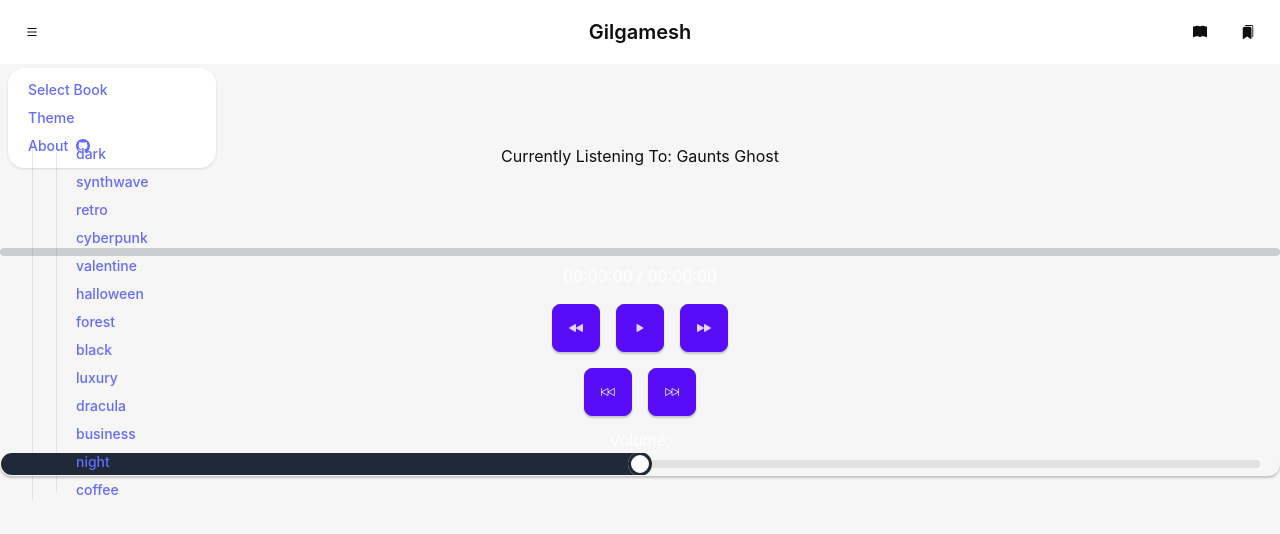
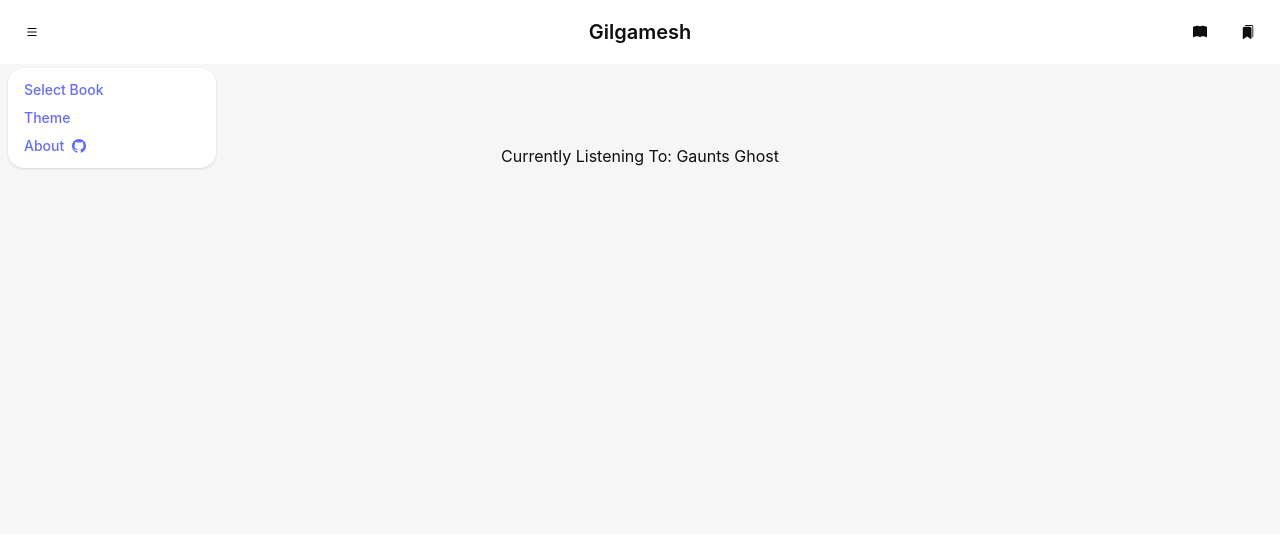
Before and after one commit to Dav-Sc/gilgamesh-tauri, a React (Vite) app: page / in a window 1280 px wide. Both pictures are taken after a click on the label 32 px from the left and 32 px from the top of the page. Shown: the top 534 px of the page. Built offline with nearby package versions, Linux system fonts and the light colour scheme.

Commit message:
Broke Theme but got file selection to work

```diff
--- a/src/App.jsx
+++ b/src/App.jsx
@@ -1,4 +1,5 @@
-import { useState } from "react";
+import React, { useState, useEffect } from "react"; // Import React here
+
 import reactLogo from "./assets/react.svg";
 import { invoke } from "@tauri-apps/api/tauri";
 // import "./App.css";
@@ -6,29 +7,43 @@
 import Navbar from "./components/Navbar";
 
 
-import audioFile from './audio/First.mp4'; // Import the MP3 file
-
+// import audioFile from './audio/First.mp4'; // Import the MP3 file
+const audioFile = '';
 const BookTitle = "Gaunts Ghost";
 
 function App() {
+  const [audioFile, setAudioFile] = useState(null);
 
+  // Function to handle the selected audio file
+  const handleAudioFileSelect = (file) => {
+    setAudioFile(file);
+    localStorage.setItem("audioFile", JSON.stringify(file));
+  };
+
+  // Retrieve the selected audio file from local storage on component mount
+  useEffect(() => {
+    const storedFile = localStorage.getItem("audioFile");
+    if (storedFile) {
+      setAudioFile(JSON.parse(storedFile));
+    }
+  }, []);
 
   return (
 
 
     <body >
-      <Navbar />
-
-
-      <div className="container" >
-
-        <h1>Currently Listening To: {BookTitle}</h1>
-
-        <AudioPlayer
-          src={audioFile}
-        />
-      </div>
-    </body>
+        <Navbar onFileSelect={handleAudioFileSelect} />
+        <div className="container" >
+          <h1>Currently Listening To: {BookTitle}</h1>
+          <input
+            type="file"
+            accept=".mp3, .mp4"
+            onChange={(e) => handleAudioFileSelect(e.target.files[0])}
+            style={{ display: 'none' }}
+          />
+          {audioFile && <AudioPlayer src={URL.createObjectURL(new Blob([audioFile], { type: audioFile.type }))} />}
+        </div>
+      </body>
 
   );
 }
--- a/src/components/AudioPlayer.jsx
+++ b/src/components/AudioPlayer.jsx
@@ -124,7 +124,7 @@
         <div className="container mx-auto text-white">
             <audio ref={audioRef} src={src}></audio>
 
-            <progress className="progress w-56 w-screen"
+            <progress className="progress w-56 w-screen secondary"
             onMouseDown={handleMouseDown}
             onMouseMove={handleMouseMove}
             onMouseUp={handleMouseUp}
--- /dev/null
+++ b/src/components/FileUploader.jsx
@@ -0,0 +1,27 @@
+import React from 'react';
+
+const FileUploader = ({ onFileSelect }) => {
+  const handleFileChange = (event) => {
+    const selectedFile = event.target.files[0];
+    if (selectedFile) {
+      onFileSelect(selectedFile);
+    }
+  };
+
+  return (
+    <div>
+      <input
+        type="file"
+        accept=".mp3, .mp4"
+        onChange={handleFileChange}
+        style={{ display: 'none' }}
+        id="fileInput"
+      />
+      <label htmlFor="fileInput" className="btn btn-primary">
+        Select File
+      </label>
+    </div>
+  );
+};
+
+export default FileUploader;
--- a/src/components/Navbar.jsx
+++ b/src/components/Navbar.jsx
@@ -1,13 +1,26 @@
-import React from 'react';
+import React, { useRef } from 'react';
 import {
     BsBookmarksFill,
     BsBookFill,
     BsList,
     BsGithub
 } from 'react-icons/bs';
-import ThemeSwitcher from './ThemeSwitcher';
 
-const Navbar = () => {
+const Navbar = ({ onFileSelect }) => {
+    const fileInputRef = useRef(null);
+
+    const handleSelectBookClick = () => {
+        // Trigger a click event on the hidden file input
+        fileInputRef.current.click();
+    };
+
+    const handleFileChange = (event) => {
+        const selectedFile = event.target.files[0];
+        if (selectedFile) {
+            onFileSelect(selectedFile);
+        }
+    };
+
     return (
         <>
             <div className="navbar bg-base-100">
@@ -16,15 +29,13 @@
                         <label tabIndex={0} className="btn btn-ghost btn-circle">
                             <BsList />
                         </label>
-                        <ul tabIndex={0} className="menu menu-sm dropdown-content mt-3 z-[1] p-2 shadow bg-base-100 rounded-box w-52">
-                            <li><a>Select Book</a></li>
+                        <ul tabIndex={0} className="menu menu-sm dropdown-content mt-3 z-[1] px-1 shadow bg-base-100 rounded-box w-52">
+                            <li onClick={handleSelectBookClick} style={{ cursor: 'pointer' }}>
+                                <a>Select Book</a>
+                            </li>
                             <li className="dropdown">
                                 <a>Theme</a>
-                                <ul className="menu dropdown-content">
-                                    <li>
-                                        <ThemeSwitcher />
-                                    </li>
-                                </ul>
+                                {/* Your ThemeSwitcher component here */}
                             </li>
                             <li><a href='https://github.com/HappyGromper/gilgamesh-tauri' target="_blank">About <BsGithub /> </a></li>
                         </ul>
@@ -42,6 +53,14 @@
                     </button>
                 </div>
             </div>
+            {/* Hidden file input */}
+            <input
+                type="file"
+                accept=".mp3, .mp4"
+                style={{ display: 'none' }}
+                ref={fileInputRef}
+                onChange={handleFileChange}
+            />
         </>
     );
 };
--- a/src/main.jsx
+++ b/src/main.jsx
@@ -1,6 +1,10 @@
 import React from "react";
 import ReactDOM from "react-dom/client";
 import App from "./App";
+import AudioPlayer from "./components/AudioPlayer";
+import Navbar from "./components/Navbar";
+import FileUploader from "./components/FileUploader"
+import ThemeSwitcher from "./components/ThemeSwitcher"
 import "./input.css";
 
 ReactDOM.createRoot(document.getElementById("root")).render(
```
Also changed, not shown: 1 other file (tests, documents, lock files or other folders).
